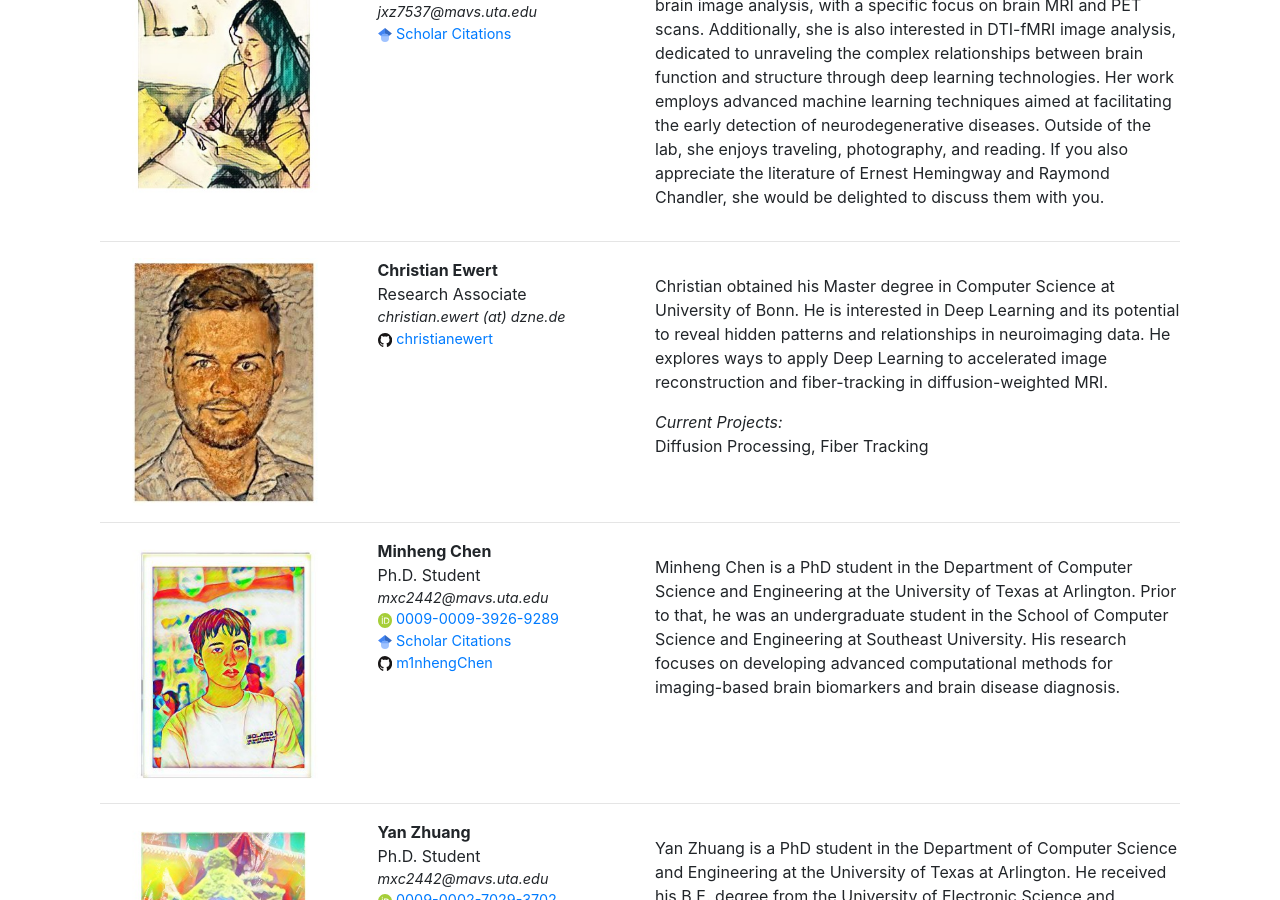
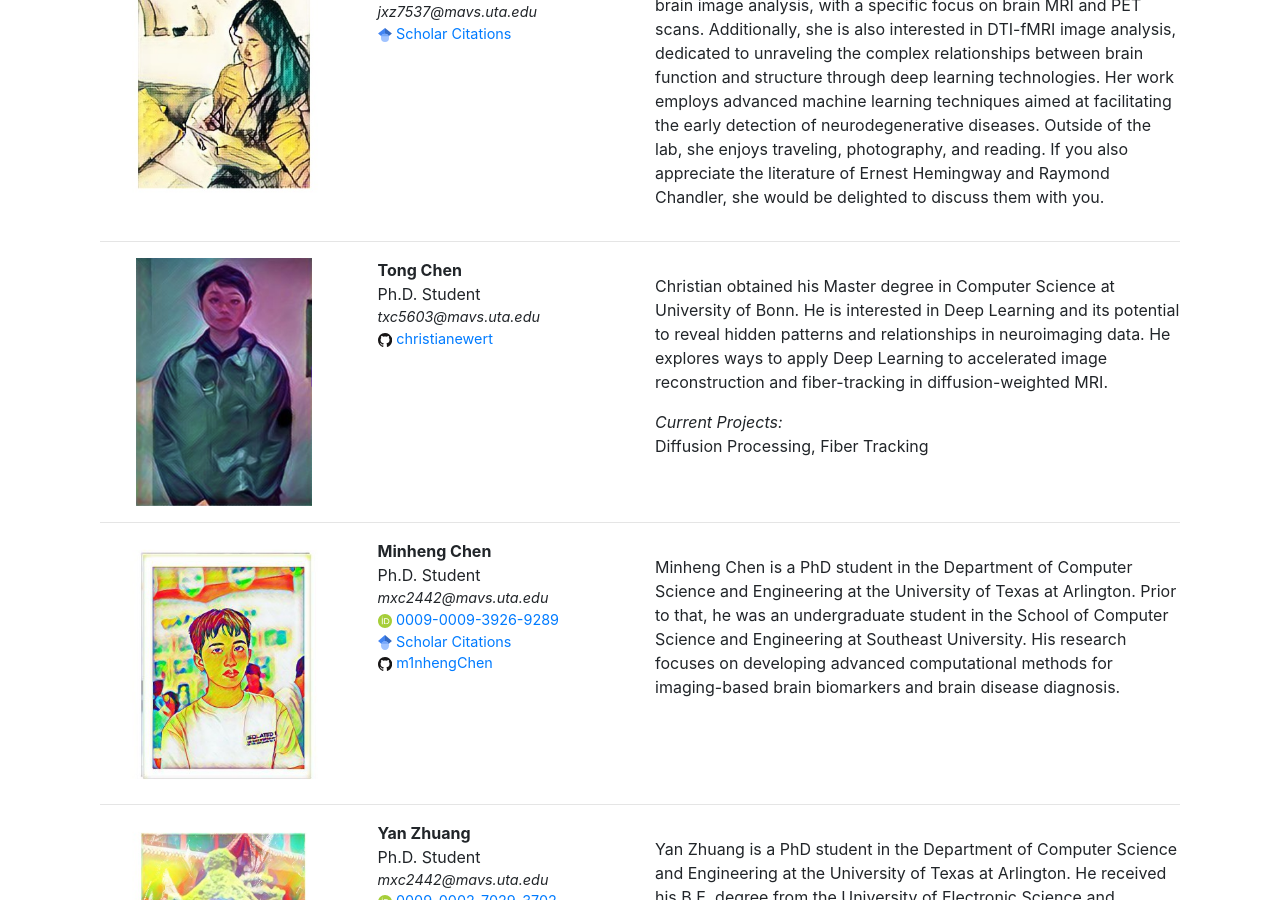
Before and after one commit to Deep-MI/Deep-MI.github.io, a Jekyll site: the page built from members/index.html, in a window 1280 px wide and 900 px high, scrolled down 2127 px. Built offline with Jekyll 4.4.1, drawn with Linux system fonts in a browser that asks for light colours; nearby versions of some CDN libraries; comment, search, counter and statistics services are not loaded.

Commit message:
Update members.yml

```diff
--- a/_data/members.yml
+++ b/_data/members.yml
@@ -88,10 +88,10 @@
   If you also appreciate the literature of Ernest Hemingway and Raymond Chandler,
   she would be delighted to discuss them with you. '
 
-- name: Christian Ewert
-  image: /static/img/members/ewert.jpg
-  position: Research Associate
-  email: christian.ewert (at) dzne.de
+- name: Tong Chen
+  image: /static/img/members/Tom.png
+  position: Ph.D. Student
+  email: txc5603@mavs.uta.edu
   github: christianewert
   description: 'Christian obtained his Master degree in Computer Science at University of Bonn. He is
   interested in Deep Learning and its potential to reveal hidden patterns and relationships in
```
